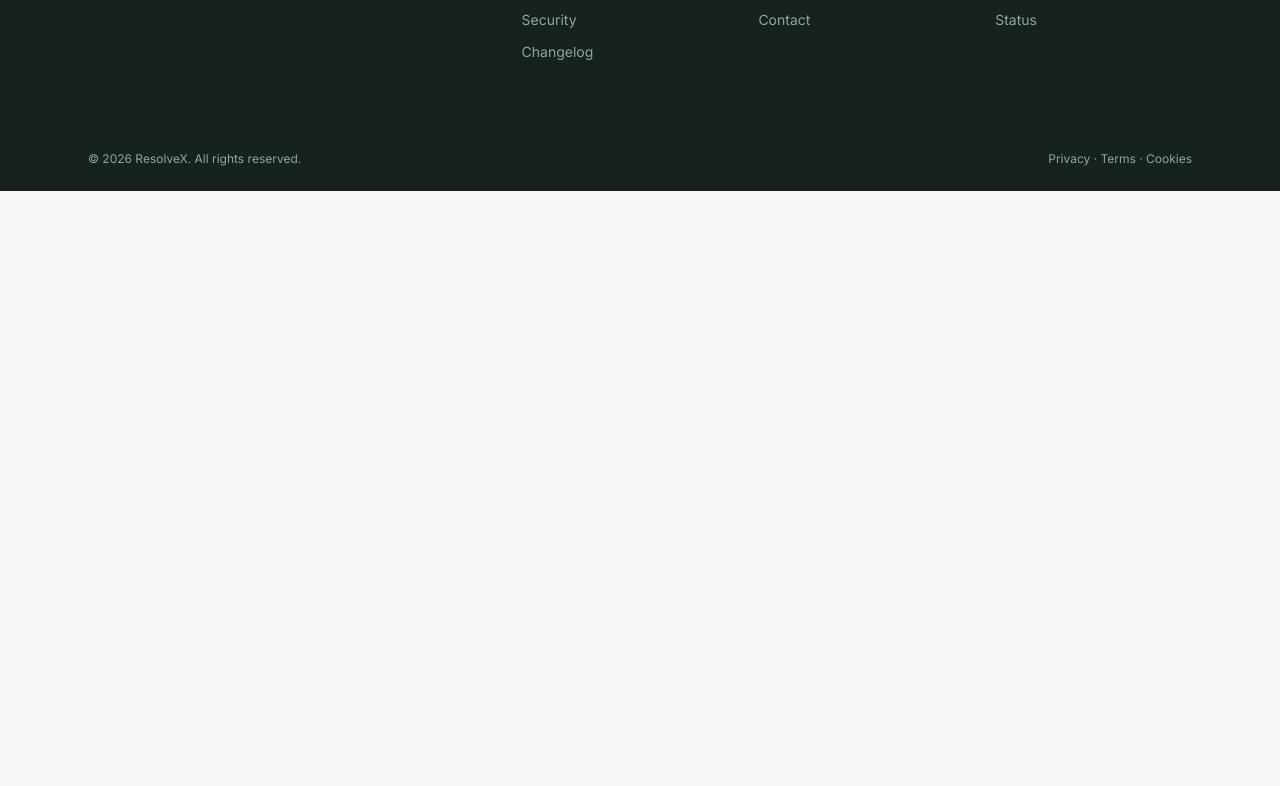
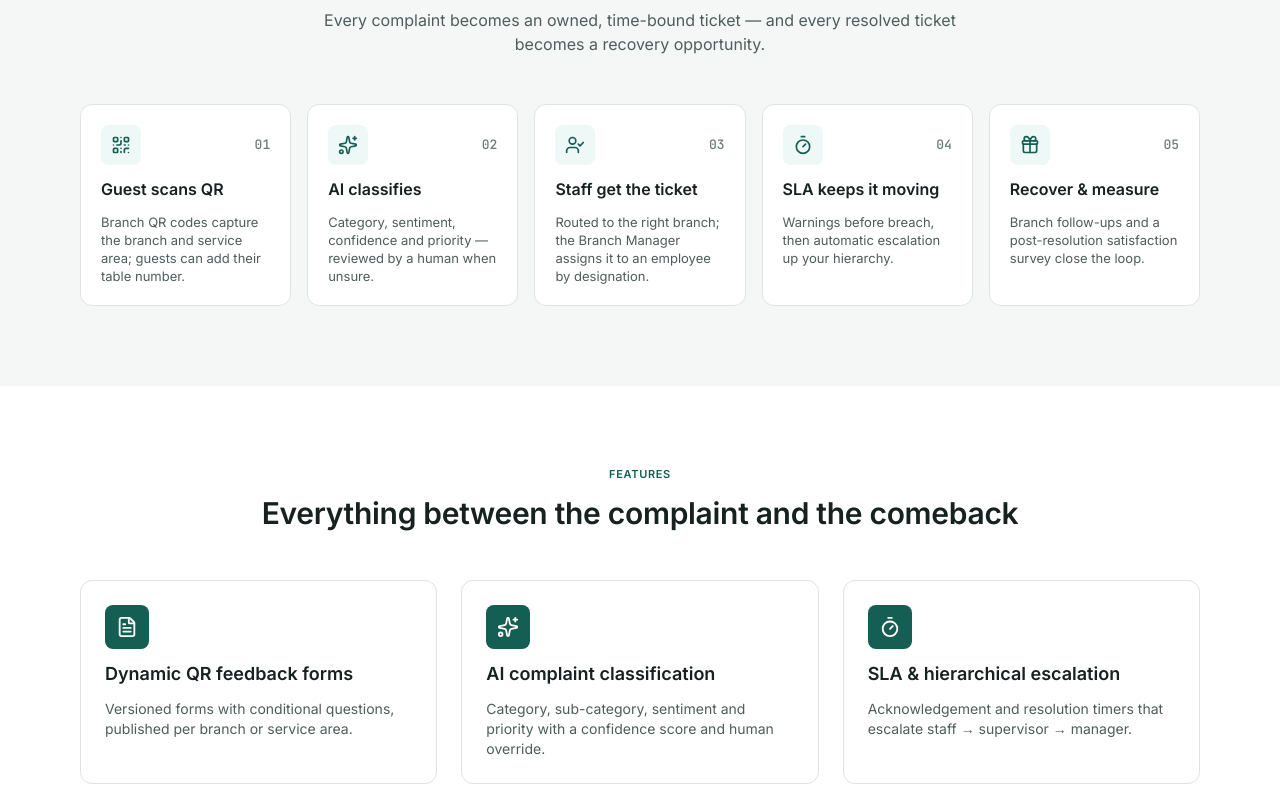
Before and after one commit to teshan200/ResolveX, a React (Vite) app in the folder frontend/admin-web/: page / in a window 1280 px wide. Shown: the part 1514-2300 px from the top of the page. Before the commit the page ends 1705 px from the top, so only its background shows below. Built offline with nearby package versions, Linux system fonts and the light colour scheme.

Commit message:
Add how it works and features sections

```diff
--- /dev/null
+++ b/frontend/admin-web/src/features/landing/Features.tsx
@@ -0,0 +1,66 @@
+import { ChartColumn, FileText, Gift, Smartphone, Sparkles, Timer } from 'lucide-react'
+import { SectionHeading } from './SectionHeading'
+
+const features = [
+  {
+    icon: FileText,
+    title: 'Dynamic QR feedback forms',
+    description:
+      'Versioned forms with conditional questions, published per branch or service area.',
+  },
+  {
+    icon: Sparkles,
+    title: 'AI complaint classification',
+    description:
+      'Category, sub-category, sentiment and priority with a confidence score and human override.',
+  },
+  {
+    icon: Timer,
+    title: 'SLA & hierarchical escalation',
+    description:
+      'Acknowledgement and resolution timers that escalate staff → supervisor → manager.',
+  },
+  {
+    icon: Smartphone,
+    title: 'Staff mobile app',
+    description:
+      'Claim, update, attach evidence and resolve from the floor — with real-time alerts.',
+  },
+  {
+    icon: Gift,
+    title: 'Service recovery',
+    description: 'Customer cases, scheduled follow-ups and post-resolution satisfaction surveys.',
+  },
+  {
+    icon: ChartColumn,
+    title: 'Analytics & reports',
+    description:
+      'Branch comparison, SLA violation rate, staff performance, PDF and CSV export.',
+  },
+]
+
+export function Features() {
+  return (
+    <section id="features" className="flex flex-col items-center gap-12 bg-surface px-6 py-20 lg:px-20">
+      <SectionHeading
+        eyebrow="Features"
+        title="Everything between the complaint and the comeback"
+      />
+
+      <div className="grid w-full gap-6 md:grid-cols-2 lg:grid-cols-3">
+        {features.map((feature) => (
+          <div
+            key={feature.title}
+            className="flex flex-col gap-3 rounded-lg border border-line bg-surface p-6"
+          >
+            <span className="flex size-11 items-center justify-center rounded-md bg-brand text-on-brand">
+              <feature.icon size={22} />
+            </span>
+            <h3 className="text-lg leading-6.5 font-semibold">{feature.title}</h3>
+            <p className="text-sm leading-5 text-content-secondary">{feature.description}</p>
+          </div>
+        ))}
+      </div>
+    </section>
+  )
+}
--- /dev/null
+++ b/frontend/admin-web/src/features/landing/HowItWorks.tsx
@@ -0,0 +1,67 @@
+import { Gift, QrCode, Sparkles, Timer, UserCheck } from 'lucide-react'
+import { SectionHeading } from './SectionHeading'
+
+const steps = [
+  {
+    icon: QrCode,
+    title: 'Guest scans QR',
+    description:
+      'Branch QR codes capture the branch and service area; guests can add their table number.',
+  },
+  {
+    icon: Sparkles,
+    title: 'AI classifies',
+    description: 'Category, sentiment, confidence and priority — reviewed by a human when unsure.',
+  },
+  {
+    icon: UserCheck,
+    title: 'Staff get the ticket',
+    description:
+      'Routed to the right branch; the Branch Manager assigns it to an employee by designation.',
+  },
+  {
+    icon: Timer,
+    title: 'SLA keeps it moving',
+    description: 'Warnings before breach, then automatic escalation up your hierarchy.',
+  },
+  {
+    icon: Gift,
+    title: 'Recover & measure',
+    description: 'Branch follow-ups and a post-resolution satisfaction survey close the loop.',
+  },
+]
+
+export function HowItWorks() {
+  return (
+    <section
+      id="how-it-works"
+      className="flex flex-col items-center gap-12 bg-canvas px-6 py-20 lg:px-20"
+    >
+      <SectionHeading
+        eyebrow="How it works"
+        title="From QR scan to closed loop in five steps"
+        description="Every complaint becomes an owned, time-bound ticket — and every resolved ticket becomes a recovery opportunity."
+      />
+
+      <div className="grid w-full gap-4 sm:grid-cols-2 lg:grid-cols-5">
+        {steps.map((step, index) => (
+          <div
+            key={step.title}
+            className="flex flex-col gap-3 rounded-lg border border-line bg-surface p-5"
+          >
+            <div className="flex items-center justify-between">
+              <span className="flex size-10 items-center justify-center rounded-md bg-brand-subtle text-brand">
+                <step.icon size={20} />
+              </span>
+              <span className="font-mono text-[13px] leading-5 font-medium text-content-tertiary">
+                {String(index + 1).padStart(2, '0')}
+              </span>
+            </div>
+            <h3 className="text-base leading-6 font-semibold">{step.title}</h3>
+            <p className="text-[13px] leading-4.5 text-content-secondary">{step.description}</p>
+          </div>
+        ))}
+      </div>
+    </section>
+  )
+}
--- /dev/null
+++ b/frontend/admin-web/src/features/landing/SectionHeading.tsx
@@ -0,0 +1,19 @@
+interface SectionHeadingProps {
+  eyebrow: string
+  title: string
+  description?: string
+}
+
+export function SectionHeading({ eyebrow, title, description }: SectionHeadingProps) {
+  return (
+    <div className="flex flex-col items-center gap-3 text-center">
+      <p className="text-[11px] leading-4 font-semibold tracking-[0.66px] text-content-brand uppercase">
+        {eyebrow}
+      </p>
+      <h2 className="text-3xl leading-9.5 font-semibold tracking-[-0.3px]">{title}</h2>
+      {description && (
+        <p className="max-w-160 text-base leading-6 text-content-secondary">{description}</p>
+      )}
+    </div>
+  )
+}
--- a/frontend/admin-web/src/pages/LandingPage.tsx
+++ b/frontend/admin-web/src/pages/LandingPage.tsx
@@ -1,4 +1,6 @@
+import { Features } from '../features/landing/Features'
 import { Hero } from '../features/landing/Hero'
+import { HowItWorks } from '../features/landing/HowItWorks'
 import { Stats } from '../features/landing/Stats'
 import { MarketingFooter } from '../layout/MarketingFooter'
 import { MarketingNav } from '../layout/MarketingNav'
@@ -10,6 +12,8 @@ export function LandingPage() {
       <main>
         <Hero />
         <Stats />
+        <HowItWorks />
+        <Features />
       </main>
       <MarketingFooter />
     </div>
```
